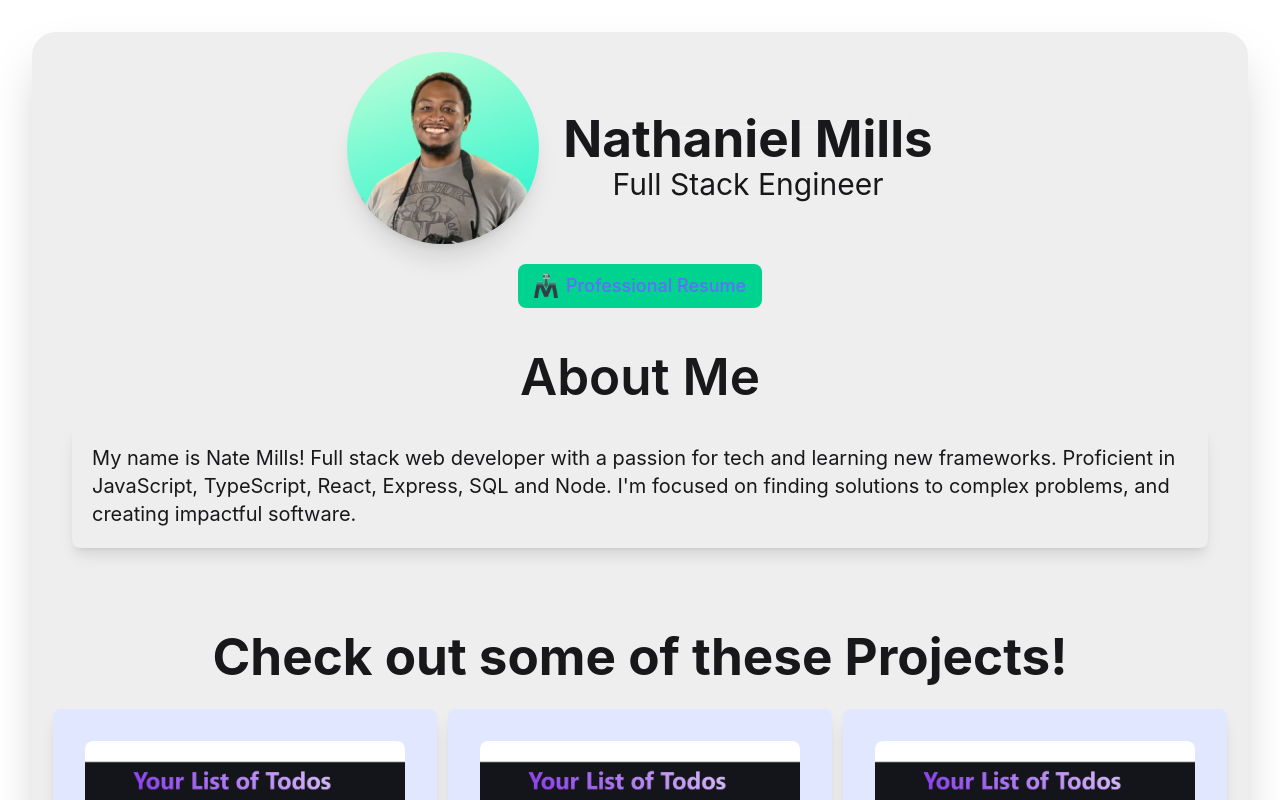
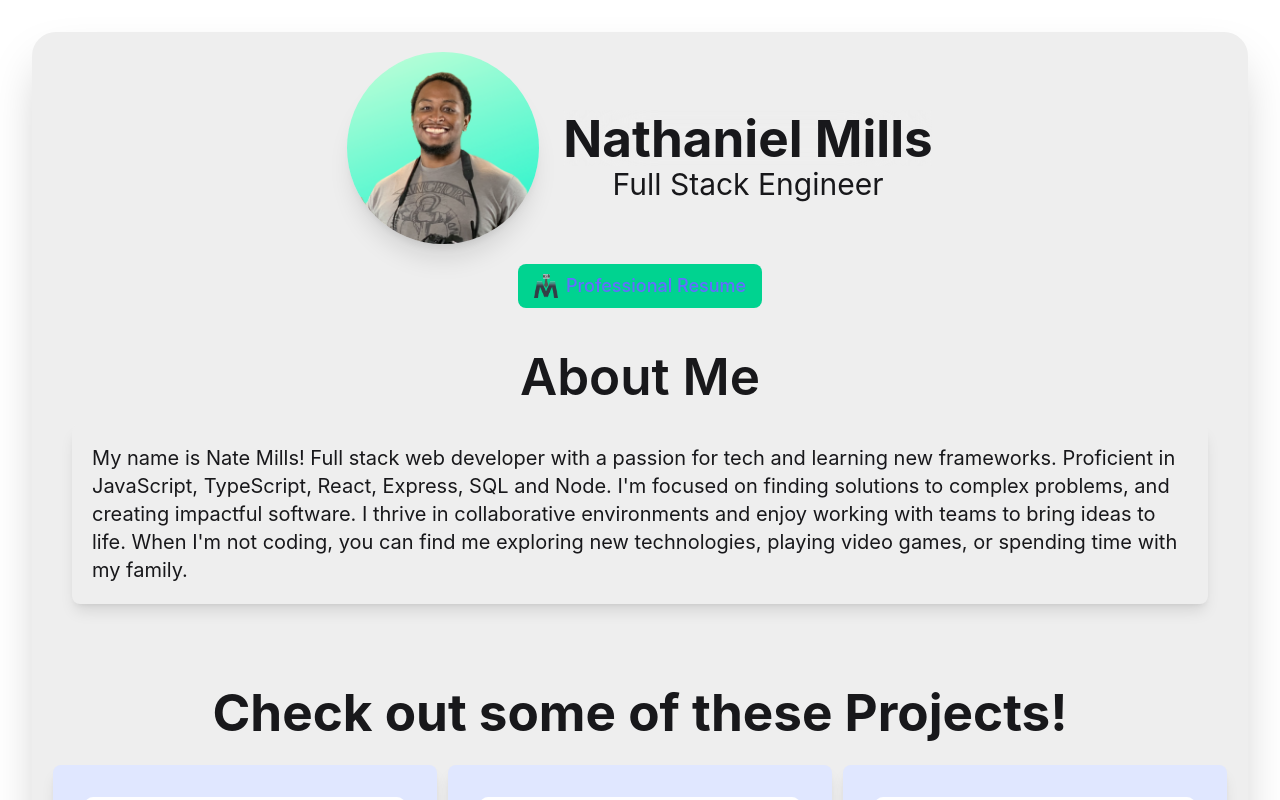
Before and after one commit to natemills018/natemills_portfolio, a React (Vite) app: page / in a window 1280 px wide. Shown: the top 800 px of the page. Built offline with nearby package versions, Linux system fonts and the light colour scheme.

Commit message:
Adding to about me

```diff
--- a/src/App.tsx
+++ b/src/App.tsx
@@ -51,6 +51,9 @@ function App() {
             tech and learning new frameworks. Proficient in JavaScript,
             TypeScript, React, Express, SQL and Node. I'm focused on finding
             solutions to complex problems, and creating impactful software.
+            I thrive in collaborative environments and enjoy working with teams to
+            bring ideas to life. When I'm not coding, you can find me exploring
+            new technologies, playing video games, or spending time with my family.
           </p>
         </div>
       </div>
```
